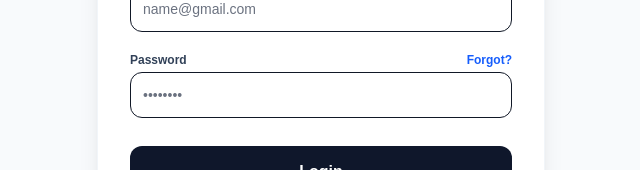
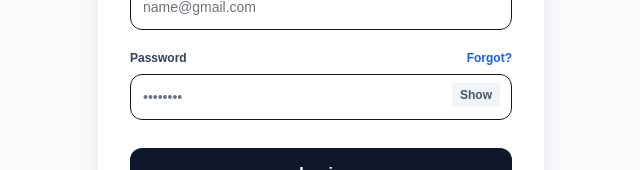
Before and after one commit to munendrasingh703769-afk/dukaan-manager-pro, a Next.js app: page /login in a window 1280 px wide. Shown: the part 368-538 px from the top of the page, without its empty margins (319-959 px from the left). Built offline with nearby package versions, Linux system fonts and the light colour scheme; no server answers.

Commit message:
Add show/hide button to login password

```diff
--- a/app/login/page.tsx
+++ b/app/login/page.tsx
@@ -80,14 +80,17 @@ export default function LoginPage() {
               <label className="text-xs font-bold text-slate-700">Password</label>
               <Link href="/forgot-password" className="text-xs text-blue-600 font-bold hover:underline">Forgot?</Link>
             </div>
-            <input
+          <div className="relative mt-1">
+          <input
               required
-              type="password"
+            type={showPassword ? "text" : "password"}
               value={password}
               onChange={e => setPassword(e.target.value)}
               className="w-full mt-1 p-3 border rounded-xl text-sm focus:border-emerald-500 outline-none"
               placeholder="••••••••"
-            />
+          />
+          <button type="button" onClick={() => setShowPassword(!showPassword)} className="absolute right-3 top-1/2 -translate-y-1/2 text-xs font-bold text-slate-600 bg-slate-100 px-2 py-1 rounded">{showPassword ? "Hide" : "Show"}</button>
+          </div>
           </div>
 
           <button
```
